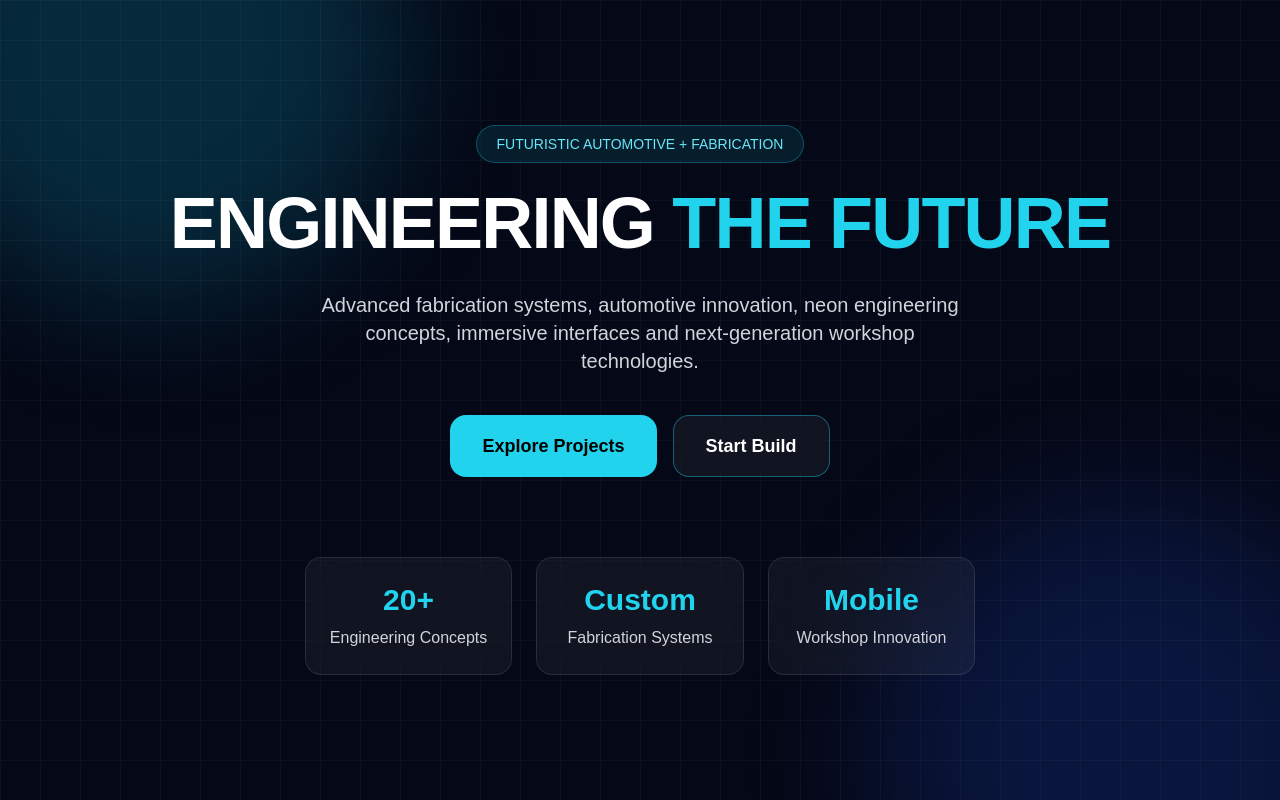
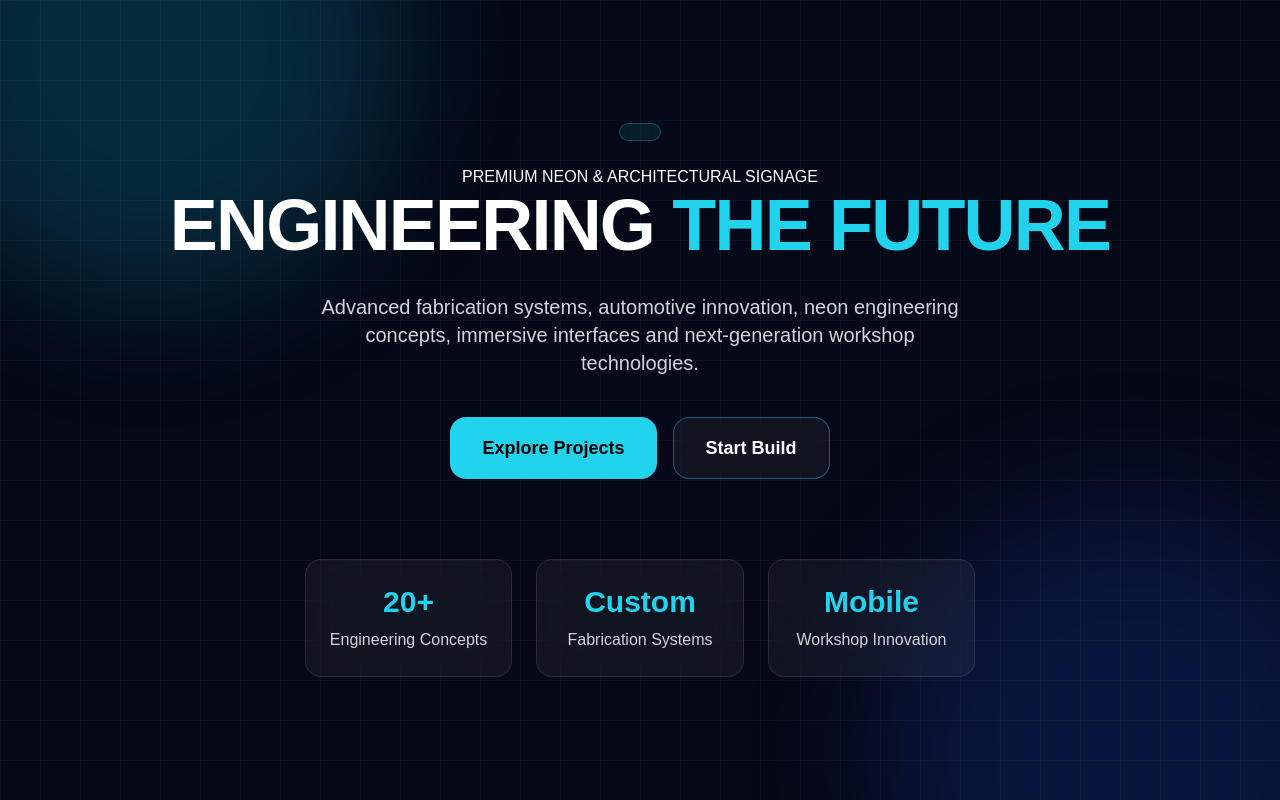
Before and after one commit to ashik42u-osh/neonque-website01, a Next.js app: page / in a window 1280 px wide. Built offline with nearby package versions, Linux system fonts and the light colour scheme.

Commit message:
Update section content in page.tsx

```diff
--- a/app/page.tsx
+++ b/app/page.tsx
@@ -14,9 +14,8 @@ export default function Home() {
       <section className="relative z-10 flex min-h-screen flex-col items-center justify-center px-6 text-center">
 
         <div className="mb-6 rounded-full border border-cyan-400/30 bg-cyan-400/10 px-5 py-2 text-sm text-cyan-300 backdrop-blur-md">
-          FUTURISTIC AUTOMOTIVE + FABRICATION
         </div>
-
+PREMIUM NEON & ARCHITECTURAL SIGNAGE
         <h1 className="max-w-5xl text-5xl font-black leading-tight tracking-tight md:text-7xl">
           ENGINEERING
           <span className="text-cyan-400"> THE FUTURE</span>
```
